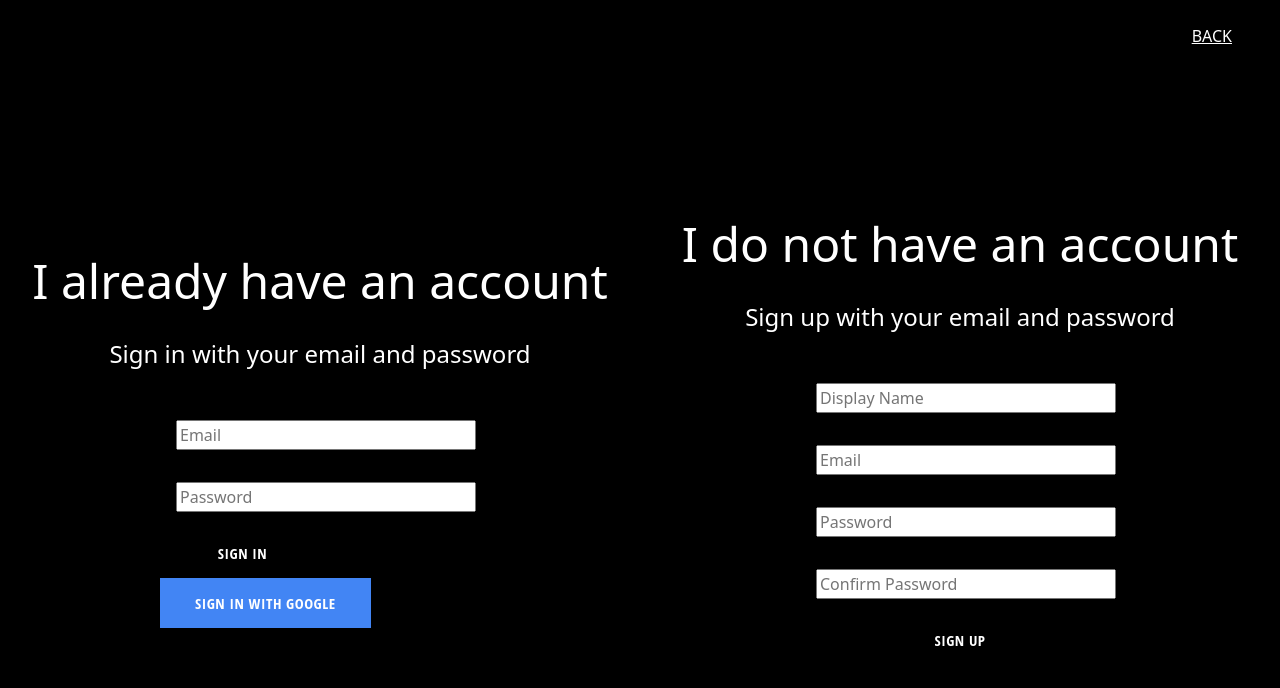
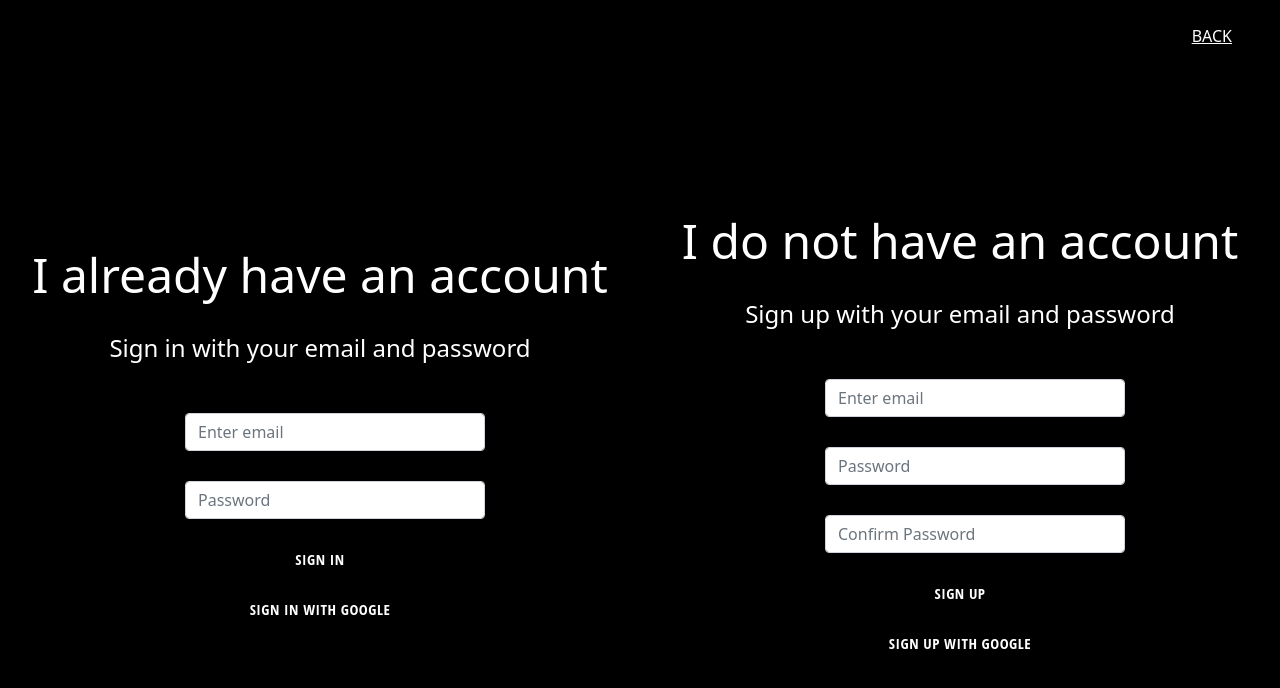
Before and after one commit to Uken81/Gurps-Character-Cheatsheet-Maker, a React (Create React App) app: page /sign-in-and-sign-up in a window 1280 px wide. Shown: the top 688 px of the page. Built offline with nearby package versions, Linux system fonts and the light colour scheme; no server answers.

Commit message:
Issue#30, Change the forms in the SignInAndSignUp components to use React Bootstrap.

```diff
--- a/src/Components/SignInAndSignUp/SignIn/sign-in-component.jsx
+++ b/src/Components/SignInAndSignUp/SignIn/sign-in-component.jsx
@@ -1,82 +1,97 @@
 import { useEffect, useState } from "react";
 
-import '../../../Pages/SignInAndSignUp/sign-in-and-sign-up.scss';
+import "../../../Pages/SignInAndSignUp/sign-in-and-sign-up.scss";
 
 import { getAuth, signInWithEmailAndPassword } from "firebase/auth";
 import { useHistory } from "react-router";
 import { google } from "../../Firebase/firebase.utils";
+import { Button, Form } from "react-bootstrap";
 
 const SignIn = () => {
   const [inputs, setInputs] = useState({});
-    const [email, setEmail] = useState('')
-    const [password, setPassword] = useState('');
+  const [email, setEmail] = useState("");
+  const [password, setPassword] = useState("");
 
-    const handleChange = e => setInputs(prevState => ({ ...prevState, [e.target.name]: e.target.value }));
+  const handleChange = (e) =>
+    setInputs((prevState) => ({
+      ...prevState,
+      [e.target.name]: e.target.value,
+    }));
 
   const history = useHistory();
   const auth = getAuth();
-    const handleSubmit = async event => {
+
+  const handleSubmit = async (event) => {
     event.preventDefault();
     await signInWithEmailAndPassword(auth, email, password)
       .then(() => {
-            console.log('****signin');
-            setInputs({ email: '', password: '' });
+        console.log("****signin");
+        setInputs({ email: "", password: "" });
         history.push("/create-or-manage-page");
       })
       .catch((error) => {
         const errorCode = error.code;
-            console.log('error code: ', errorCode);
-            if (errorCode === 'auth/user-not-found') {
-                alert('The email you have entered has not been found.')
+        console.log("error code: ", errorCode);
+        if (errorCode === "auth/user-not-found") {
+          alert("The email you have entered has not been found.");
         }
 
-            if (errorCode === 'auth/wrong-password') {
-                alert('Wrong password entered for this account.')
+        if (errorCode === "auth/wrong-password") {
+          alert("Wrong password entered for this account.");
         }
       });
-    }
+  };
 
   useEffect(() => {
     setEmail(inputs.email);
     setPassword(inputs.password);
   }, [inputs.email, inputs.password]);
 
-    const googleSignIn = async ()=> {
+  const googleSignIn = async () => {
     await google();
     history.push("/create-or-manage-page");
-    }
+  };
 
   return (
     <div className="sign-in">
       <h1>I already have an account</h1>
       <span>Sign in with your email and password</span>
+      <Form onSubmit={handleSubmit}>
+        <Form.Group
+          className="sign-in-form"
+          controlId="sign-in-email"
+        >
+          <Form.Control
+            type="email"
+            name="email"
+            value={email}
+            placeholder="Enter email"
+            onChange={handleChange}
+          />
+        </Form.Group>
 
-            <form className="sign-in-form" onSubmit={handleSubmit}>
-                    <input
-                        name='email'
-                        type='email'
+        <Form.Group
+          className="sign-in-form"
+          controlId="sign-in-password"
+        >
+          <Form.Control
+            type="password"
+            name="password"
+            value={password}
+            placeholder="Password"
             onChange={handleChange}
-                        placeholder='Email'
-                        value={email}
-                        required
           />
+        </Form.Group>
 
-                    <input
-                        name='password'
-                        type='password'
-                        onChange={handleChange}
-                        placeholder='Password'
-                        value={password}
-                        required
-                    />
-
-                <div className="buttons">
-                    <button className="submit" onClick={handleSubmit}>SIGN IN</button>
-                    <button className="google-sign-in" onClick={googleSignIn}>SIGN IN WITH GOOGLE</button>
-                </div>
-            </form>
+        <Button variant="primary" type='submit'>
+          SIGN IN
+        </Button>
+        <Button variant="primary" onClick={googleSignIn}>
+          SIGN IN WITH GOOGLE
+        </Button>
+      </Form>
     </div>
   );
-}
+};
 
 export default SignIn;
--- a/src/Components/SignInAndSignUp/SignUp/sign-up-component.jsx
+++ b/src/Components/SignInAndSignUp/SignUp/sign-up-component.jsx
@@ -1,23 +1,27 @@
 import { useEffect, useState } from "react";
 
-import '../../../Pages/SignInAndSignUp/sign-in-and-sign-up.scss';
+import "../../../Pages/SignInAndSignUp/sign-in-and-sign-up.scss";
 
 import { createUserWithEmailAndPassword } from "firebase/auth";
 import { useHistory } from "react-router";
-import { auth } from "../../Firebase/firebase.utils";
+import { auth, google } from "../../Firebase/firebase.utils";
+import { Button, Form } from "react-bootstrap";
 
 const SignUp = () => {
   const [inputs, setInputs] = useState({});
-    const [displayName, setDisplayName] = useState('')
-    const [email, setEmail] = useState('')
-    const [password, setPassword] = useState('');
-    const [confirmPassword, setConfirmPassword] = useState('');
+  const [email, setEmail] = useState("");
+  const [password, setPassword] = useState("");
+  const [confirmPassword, setConfirmPassword] = useState("");
 
   const history = useHistory();
 
-    const handleChange = e => setInputs(prevState => ({ ...prevState, [e.target.name]: e.target.value }));
+  const handleChange = (e) =>
+    setInputs((prevState) => ({
+      ...prevState,
+      [e.target.name]: e.target.value,
+    }));
 
-    const handleSubmit = async event => {
+  const handleSubmit = async (event) => {
     event.preventDefault();
 
     if (password !== confirmPassword) {
@@ -28,80 +32,93 @@ const SignUp = () => {
     try {
       await createUserWithEmailAndPassword(auth, email, password);
 
-            setInputs({ displayName: '', email: '', password: '', confirmPassword: '' });
-            history.push('/create-or-manage-page');
+      setInputs({
+        email: "",
+        password: "",
+        confirmPassword: "",
+      });
+      history.push("/create-or-manage-page");
     } catch (error) {
-            console.error('error code: ', error.code);
+      console.error("error code: ", error.code);
       const errorCode = error.code;
 
-            if (errorCode === 'auth/email-already-in-use') {
-                alert('An account using this email already exists')
+      if (errorCode === "auth/email-already-in-use") {
+        alert("An account using this email already exists");
       }
 
-            if (errorCode === 'auth/invalid-email') {
-                alert('The provided Email is invalid')
+      if (errorCode === "auth/invalid-email") {
+        alert("The provided Email is invalid");
       }
 
-            if (errorCode === 'auth/weak-password') {
-                alert('The password is too weak');
+      if (errorCode === "auth/weak-password") {
+        alert("The password is too weak");
       }
     }
-    }
+  };
 
   useEffect(() => {
-        console.log('***Test: sign-up-component/form onChange');
-        setDisplayName(inputs.displayName);
+    console.log("***Test: sign-up-component/form onChange");
     setEmail(inputs.email);
     setPassword(inputs.password);
     setConfirmPassword(inputs.confirmPassword);
-    }, [inputs.confirmPassword, inputs.displayName, inputs.email, inputs.password]);
+  }, [
+    inputs.confirmPassword,
+    inputs.displayName,
+    inputs.email,
+    inputs.password,
+  ]);
+
+  const googleSignUp = async () => {
+    await google();
+    history.push("/create-or-manage-page");
+  };
 
   return (
-        <div className='sign-up'>
+    <div className="sign-up">
       <h1>I do not have an account</h1>
       <span>Sign up with your email and password</span>
-            <form className='sign-up-form' onSubmit={handleSubmit}>
+      <Form onSubmit={handleSubmit}>
+        <Form.Group className="sign-up-form" controlId="sign-up-email">
+          <Form.Control
+            type="email"
+            name="email"
+            value={email}
+            placeholder="Enter email"
+            onChange={handleChange}
+          />
+        </Form.Group>
 
-                <input
-                    type='text'
-                    name='displayName'
-                    value={displayName}
+        <Form.Group className="sign-up-form" controlId="sign-up-password">
+          <Form.Control
+            type="password"
+            name="password"
+            value={password}
+            placeholder="Password"
             onChange={handleChange}
-                    placeholder='Display Name'
-                    required
+            onSubmit={handleSubmit}
           />
+        </Form.Group>
 
-                <input
-                    type='email'
-                    name='email'
-                    value={email}
+        <Form.Group className="sign-up-form" controlId="confirm-password">
+          <Form.Control
+            type="password"
+            name="confirmPassword"
+            value={confirmPassword}
+            placeholder="Confirm Password"
             onChange={handleChange}
-                    placeholder='Email'
-                    required
+            onSubmit={handleSubmit}
           />
+        </Form.Group>
 
-                <input
-                    type='password'
-                    name='password'
-                    value={password}
-                    onChange={handleChange}
-                    placeholder='Password'
-                    required
-                />
-
-                <input
-                    type='password'
-                    name='confirmPassword'
-                    value={confirmPassword}
-                    onChange={handleChange}
-                    placeholder='Confirm Password'
-
-                    required
-                />
-                <button type='submit'>SIGN UP</button>
-            </form>
+        <Button variant="primary" type="submit">
+          SIGN UP
+        </Button>
+        <Button variant="primary" onClick={googleSignUp}>
+          SIGN UP WITH GOOGLE
+        </Button>
+      </Form>
     </div>
   );
-}
+};
 
 export default SignUp;
--- a/src/Pages/SignInAndSignUp/sign-in-and-sign-up.scss
+++ b/src/Pages/SignInAndSignUp/sign-in-and-sign-up.scss
@@ -22,6 +22,7 @@
   form {
       display: flex;
       flex-direction: column;
+align-items: center;
       width: 60%;
       padding: 5%;
 
```
Lines whose indentation alone changed are shown as unchanged.
